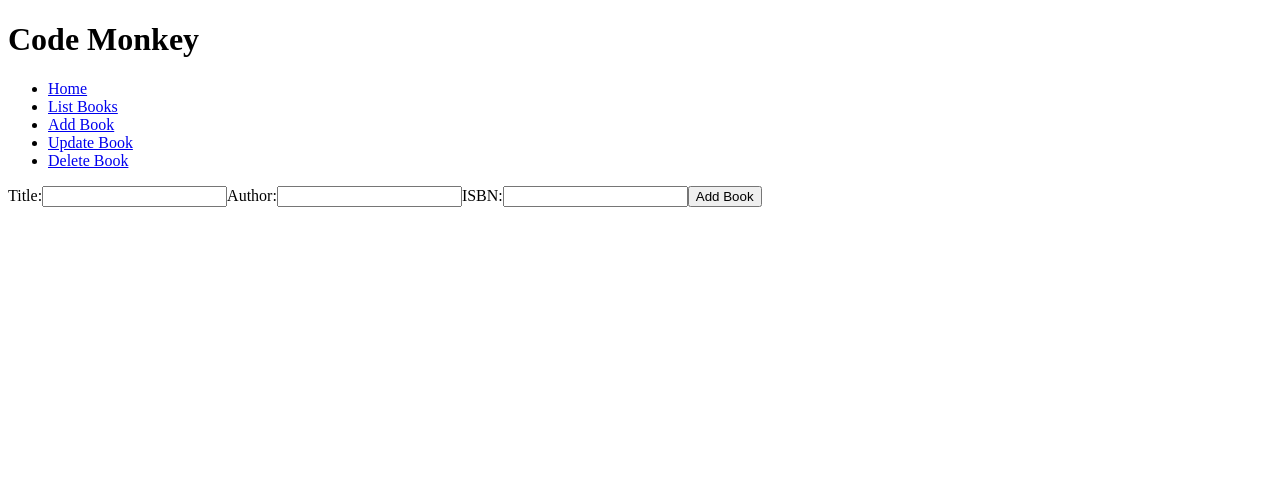
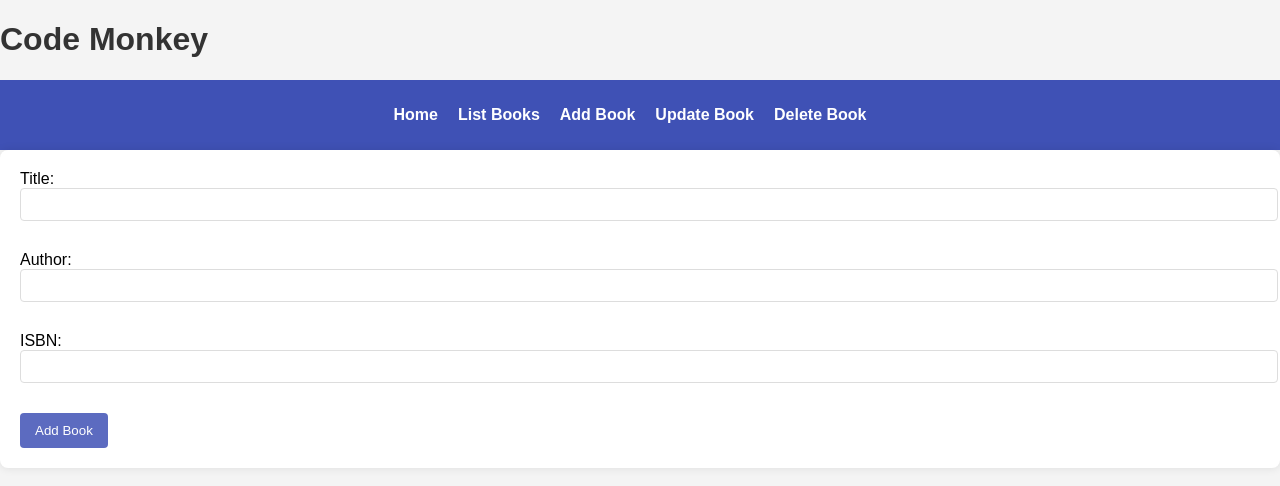
Before and after one commit to eduardomanrique/code-monkey-react-test, a React (Create React App) app: page /add-book in a window 1280 px wide. Shown: the top 486 px of the page. Built offline with nearby package versions, Linux system fonts and the light colour scheme.

Commit message:
Import CSS files in respective React components

```diff
--- a/src/AddBookForm.js
+++ b/src/AddBookForm.js
@@ -1,5 +1,6 @@
 import React, { useState } from 'react';
 import axios from 'axios';
+import './AddBookForm.css';
 
 function AddBookForm() {
   const [title, setTitle] = useState('');
@@ -16,7 +17,7 @@ function AddBookForm() {
   };
 
   return (
-    <form onSubmit={handleSubmit}>
+    <form className='addBookForm' onSubmit={handleSubmit}>
       <label>Title:
         <input type="text" value={title} onChange={(e) => setTitle(e.target.value)} />
       </label>
--- a/src/App.js
+++ b/src/App.js
@@ -4,13 +4,14 @@ import BooksList from './BooksList';
 import AddBookForm from './AddBookForm';
 import UpdateBookForm from './UpdateBookForm';
 import DeleteBook from './DeleteBook';
+import './NavBar.css';
 
 function App() {
   return (
     <Router>
       <div className='App'>
         <h1>Code Monkey</h1>
-        <nav>
+        <nav className='navBar'>
           <ul>
             <li><Link to='/'>Home</Link></li>
             <li><Link to='/books'>List Books</Link></li>
--- a/src/index.js
+++ b/src/index.js
@@ -1,6 +1,7 @@
 import React from 'react';
 import ReactDOM from 'react-dom';
 import App from './App';
+import './styles.css';
 
 ReactDOM.render(
     <React.StrictMode>
```
